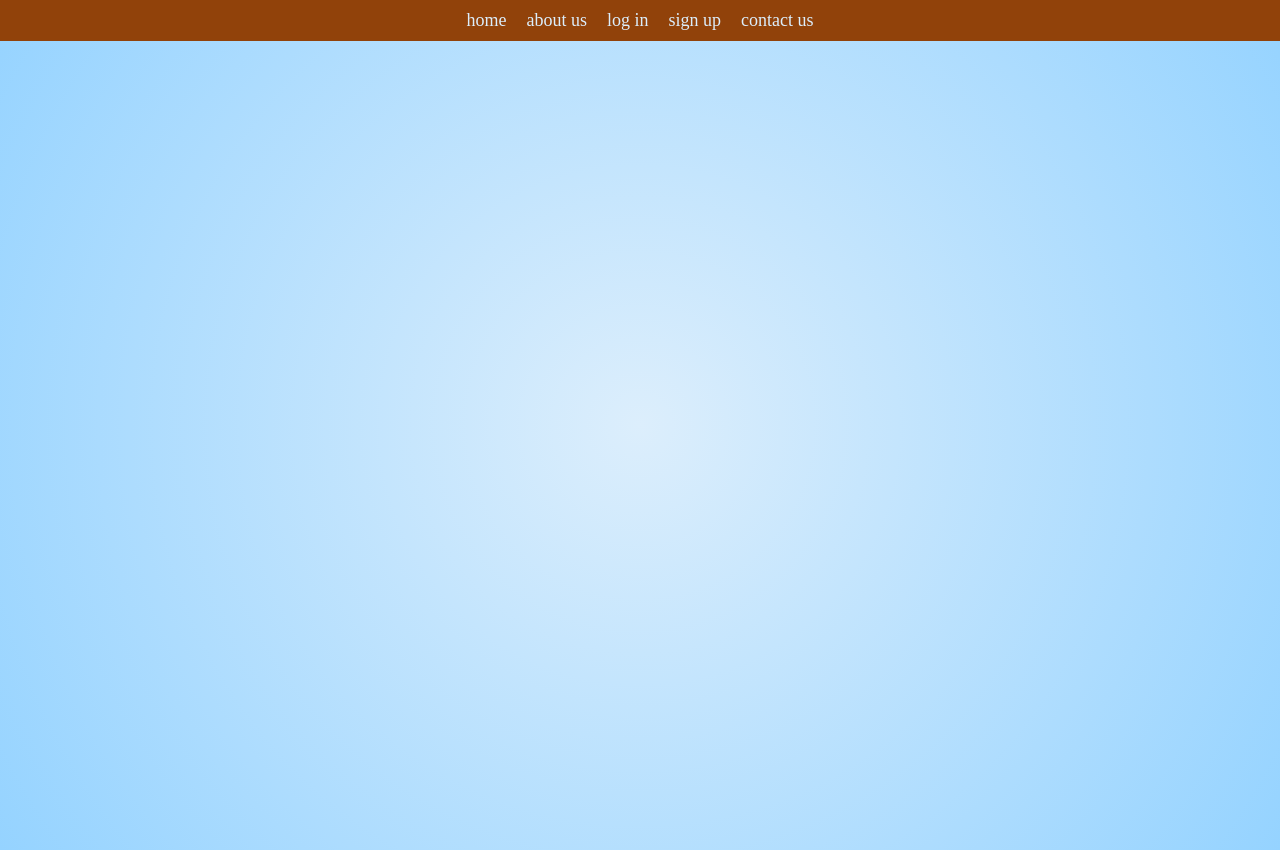
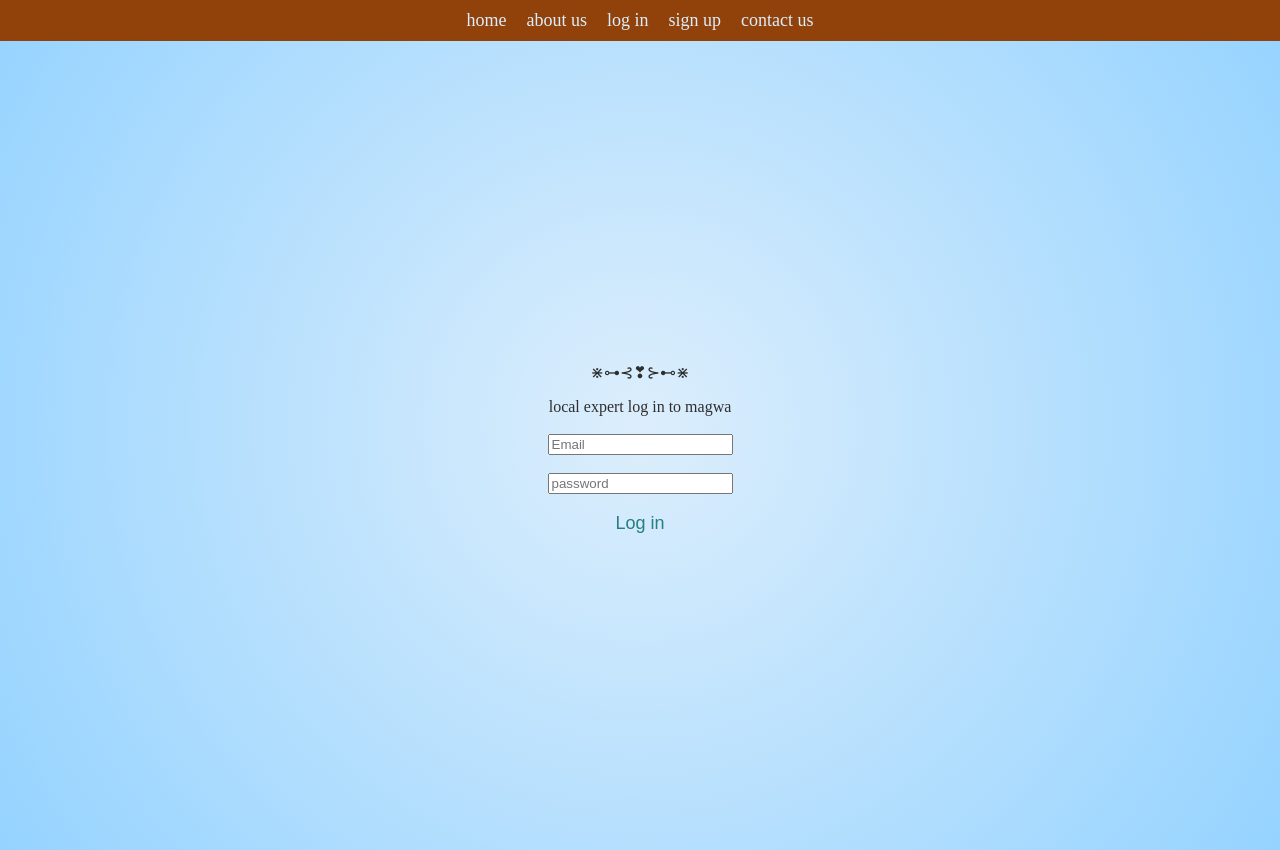
Before and after one commit to tessmueske/tourism-app, a React (Create React App) app in the folder client/: page /login/localexpert in a window 1280 px wide. Built offline with nearby package versions, Linux system fonts and the light colour scheme; no server answers; a web font is replaced by a local one.

Commit message:
login edits

```diff
--- a/client/src/components/AdvertiserLogin.js
+++ b/client/src/components/AdvertiserLogin.js
@@ -4,11 +4,106 @@ import { Formik, Form, Field, ErrorMessage } from "formik";
 import * as Yup from 'yup';
 import '../index.css';
 
-function AdvertiserLogin() {
+function AdvertiserLogin({ onLogin }) {
+    const navigate = useNavigate();
+
+    const validationSchema = Yup.object().shape({
+      email: Yup.string()
+        .email("invalid email format")
+        .required("email is required"),
+      password: Yup.string()
+        .required("password is required")
+    });
+
+    const handleSubmit = (values, { setSubmitting, setErrors }) => {
+      fetch("http://localhost:5555/login", {
+        method: "POST",
+        credentials: "include",
+        headers: {
+          "Content-Type": "application/json",
+        },
+        body: JSON.stringify(values),
+      })
+        .then((r) => {
+          setSubmitting(false);
+          if (r.ok) {
+            r.json().then((user) => {
+              onLogin(user);
+              navigate("/homepage");
+            });
+          } else {
+            r.json().then((err) => {
+              if (r.status === 404) {
+                setErrors({ email: "Email not registered. Please sign up." });
+              } else {
+                setErrors({ password: "Invalid login credentials. Try again?" });
+              }
+            });
+          }
+        })
+        .catch(() => {
+          setSubmitting(false);
+          setErrors({ general: "Something went wrong. Please try again." });
+        });
+    };
+
     return (
-        <div className="account-center-container">
+      <div className="account-center-container">
+        <div className="mainContainer">
+          <div className="titleContainer">
+            <p>⋇⊶⊰❣⊱⊷⋇</p>
+            <div>advertiser log in to magwa</div>
+            <br></br>
+          </div>
+          <Formik
+            initialValues={{ email: "", password: "" }}
+            validationSchema={validationSchema}
+            onSubmit={handleSubmit}
+          >
+            {({ isSubmitting, errors }) => (
+              <Form>
+                <div className="inputContainer">
+                  <Field
+                    type="email"
+                    name="email"
+                    placeholder="Email"
+                    className="inputBox"
+                  />
+                  <ErrorMessage name="email" component="div" className="errorLabel" />
+                </div>
+
+                <br />
+
+                <div className="inputContainer">
+                  <Field
+                    type="password"
+                    name="password"
+                    placeholder="password"
+                    className="inputBox"
+                  />
+                  <ErrorMessage name="password" component="div" className="errorLabel" />
+                </div>
+
+                <br />
+
+                <div className="inputContainer">
+                  <button type="submit" className="button" disabled={isSubmitting}>
+                    {isSubmitting ? "Logging in..." : "Log in"}
+                  </button>
+                </div>
+                <br></br>
+
+                {errors.general && (
+                  <div className="errorContainer">
+                    <p className="errorText">{errors.general}</p>
+                  </div>
+                )}
+              </Form>
+            )}
+          </Formik>
         </div>
-    )
-}
+      </div>
+    );
+  }
 
 export default AdvertiserLogin;
--- a/client/src/components/App.js
+++ b/client/src/components/App.js
@@ -34,7 +34,7 @@ function App() {
           <Route path="/" element={<Navigate to="/homepage" replace />} />
           <Route path="/homepage" element={<Homepage />} />
           <Route path="/about" element={<About />}/>
-          <Route path="/login" element={<Login onLogin={setUser} />} />
+          <Route path="/login" element={<Login />} />
           <Route path="/signup" element={<Signup />} />
           <Route path="/contact" element={<Contact />} />
           <Route path="/signup/advertiser" element={<AdvertiserSignup />}/>
@@ -42,9 +42,9 @@ function App() {
           <Route path="/signup/traveler" element={<TravelerSignup />}/>
           <Route path="/welcome/home" element={<Welcome />}/>
           <Route path="/thanks" element={<Thanks />}/>
-          <Route path="/login/traveler" element={<TravelerLogin />}/>
-          <Route path="/login/advertiser" element={<AdvertiserLogin />}/>
-          <Route path="/login/localexpert" element={<LocalExpertLogin />}/>
+          <Route path="/login/traveler" element={<TravelerLogin onLogin={setUser} />}/>
+          <Route path="/login/advertiser" element={<AdvertiserLogin onLogin={setUser} />}/>
+          <Route path="/login/localexpert" element={<LocalExpertLogin onLogin={setUser} />}/>
         </Routes>
       </main>
     </>
--- a/client/src/components/LocalExpertLogin.js
+++ b/client/src/components/LocalExpertLogin.js
@@ -4,11 +4,106 @@ import { Formik, Form, Field, ErrorMessage } from "formik";
 import * as Yup from 'yup';
 import '../index.css';
 
-function LocalExpertLogin() {
+function LocalExpertLogin({ onLogin }) {
+    const navigate = useNavigate();
+
+    const validationSchema = Yup.object().shape({
+      email: Yup.string()
+        .email("invalid email format")
+        .required("email is required"),
+      password: Yup.string()
+        .required("password is required")
+    });
+
+    const handleSubmit = (values, { setSubmitting, setErrors }) => {
+      fetch("http://localhost:5555/login", {
+        method: "POST",
+        credentials: "include",
+        headers: {
+          "Content-Type": "application/json",
+        },
+        body: JSON.stringify(values),
+      })
+        .then((r) => {
+          setSubmitting(false);
+          if (r.ok) {
+            r.json().then((user) => {
+              onLogin(user);
+              navigate("/homepage");
+            });
+          } else {
+            r.json().then((err) => {
+              if (r.status === 404) {
+                setErrors({ email: "Email not registered. Please sign up." });
+              } else {
+                setErrors({ password: "Invalid login credentials. Try again?" });
+              }
+            });
+          }
+        })
+        .catch(() => {
+          setSubmitting(false);
+          setErrors({ general: "Something went wrong. Please try again." });
+        });
+    };
+
     return (
-        <div className="account-center-container">
+      <div className="account-center-container">
+        <div className="mainContainer">
+          <div className="titleContainer">
+            <p>⋇⊶⊰❣⊱⊷⋇</p>
+            <div>local expert log in to magwa</div>
+            <br></br>
+          </div>
+          <Formik
+            initialValues={{ email: "", password: "" }}
+            validationSchema={validationSchema}
+            onSubmit={handleSubmit}
+          >
+            {({ isSubmitting, errors }) => (
+              <Form>
+                <div className="inputContainer">
+                  <Field
+                    type="email"
+                    name="email"
+                    placeholder="Email"
+                    className="inputBox"
+                  />
+                  <ErrorMessage name="email" component="div" className="errorLabel" />
+                </div>
+
+                <br />
+
+                <div className="inputContainer">
+                  <Field
+                    type="password"
+                    name="password"
+                    placeholder="password"
+                    className="inputBox"
+                  />
+                  <ErrorMessage name="password" component="div" className="errorLabel" />
+                </div>
+
+                <br />
+
+                <div className="inputContainer">
+                  <button type="submit" className="button" disabled={isSubmitting}>
+                    {isSubmitting ? "Logging in..." : "Log in"}
+                  </button>
+                </div>
+                <br></br>
+
+                {errors.general && (
+                  <div className="errorContainer">
+                    <p className="errorText">{errors.general}</p>
+                  </div>
+                )}
+              </Form>
+            )}
+          </Formik>
         </div>
-    )
-}
+      </div>
+    );
+  }
 
 export default LocalExpertLogin;
--- a/client/src/components/TravelerLogin.js
+++ b/client/src/components/TravelerLogin.js
@@ -52,7 +52,7 @@ function TravelerLogin({ onLogin }) {
       <div className="mainContainer">
         <div className="titleContainer">
           <p>⋇⊶⊰❣⊱⊷⋇</p>
-          <div>log in to magwa</div>
+          <div>traveler log in to magwa</div>
           <br></br>
         </div>
         <Formik
```
